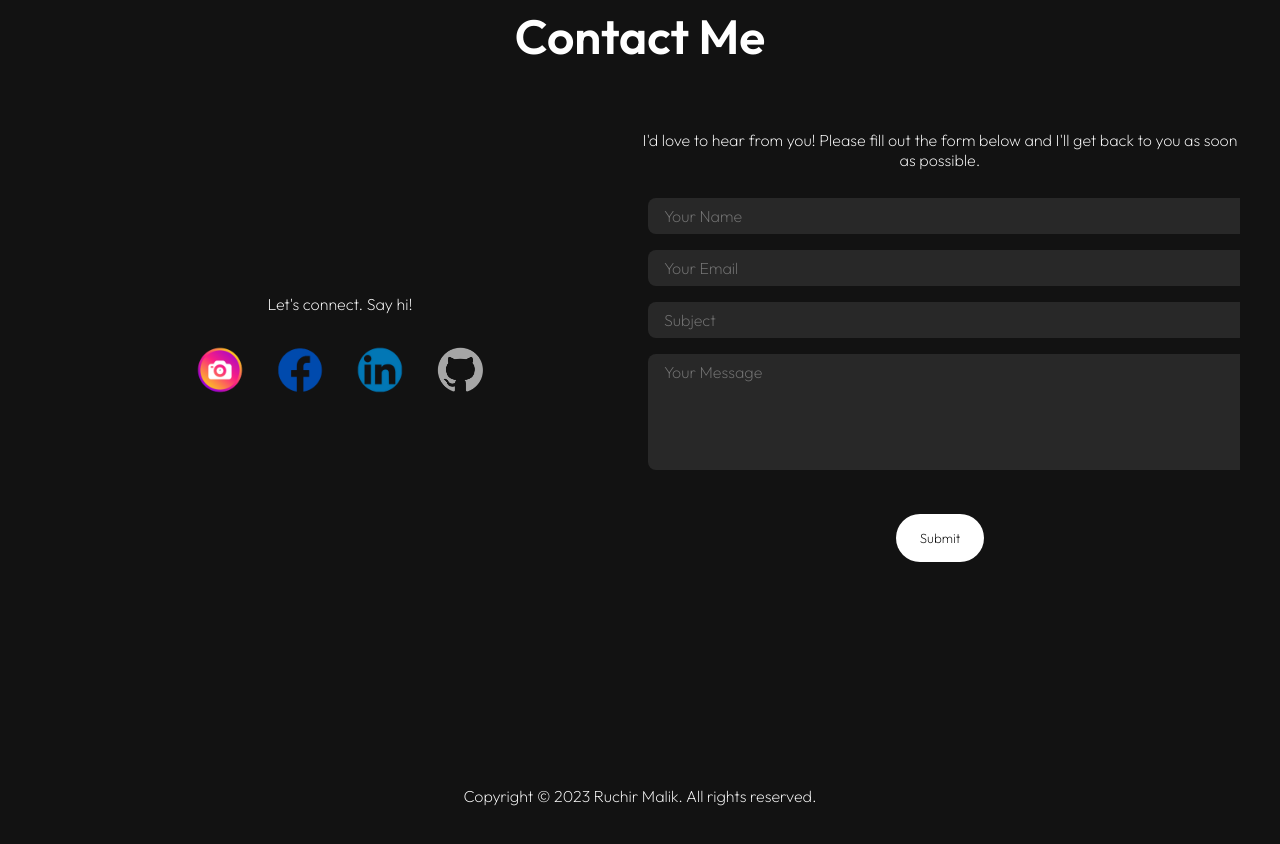
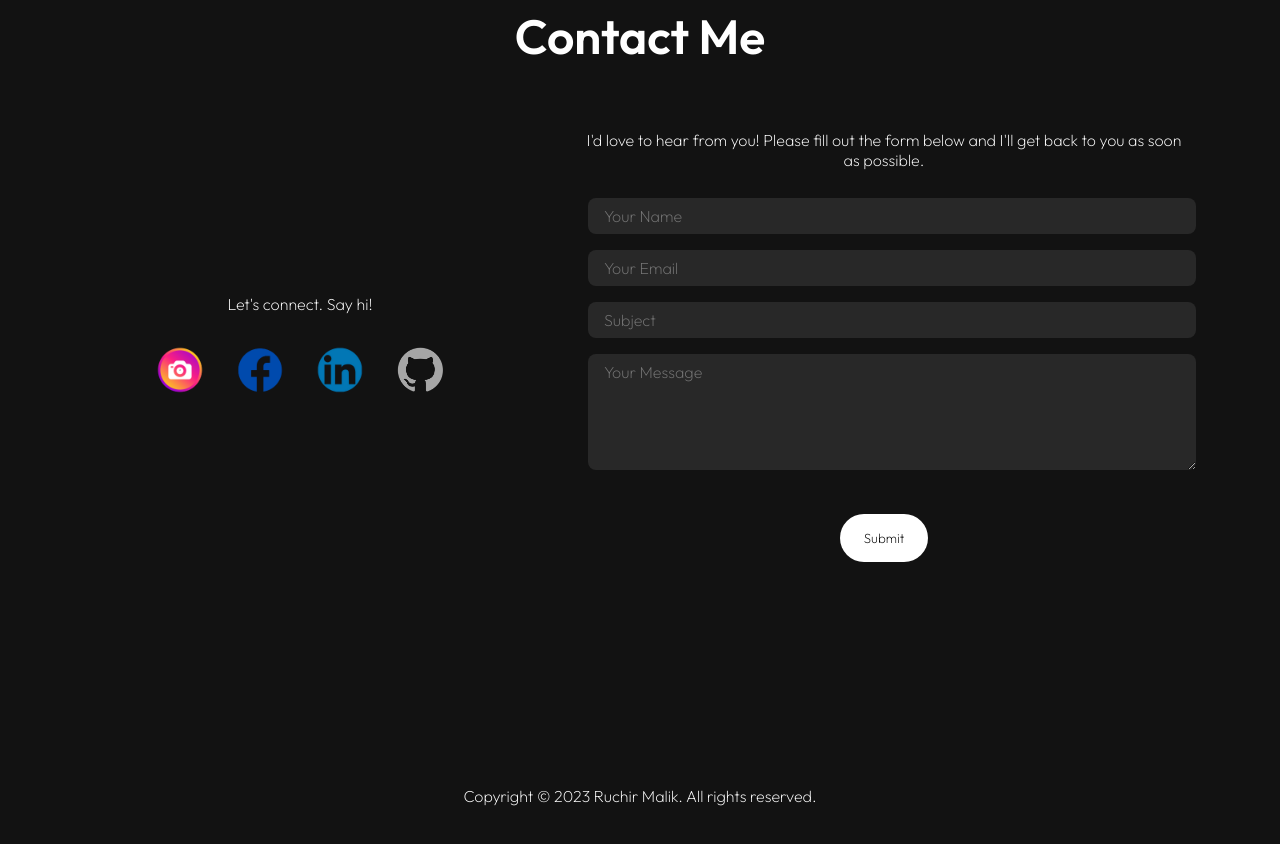
Before and after one commit to ruchirmalik/Portfolio, a React (Create React App) app: page / in a window 1280 px wide. Shown: the part 3980-4824 px from the top of the page. Built offline with nearby package versions, Linux system fonts and the light colour scheme.

Commit message:
Contact Form Fix

```diff
--- a/src/components/Contact/contact.css
+++ b/src/components/Contact/contact.css
@@ -30,7 +30,7 @@
   flex-direction: column;
   justify-content: center;
   margin: auto;
-  width: 37.5rem;
+  width: 30rem;
 }
 .contactLinkText {
   text-align: center;
@@ -44,10 +44,11 @@
 .rightHalf {
   margin-top: 3rem;
   margin: auto;
-  width: 37.5rem;
+  width: 40rem;
   display: flex;
   flex-direction: column;
   justify-content: center;
+  padding-right: 2rem;
 }
 
 .contactMeDesc {
```
